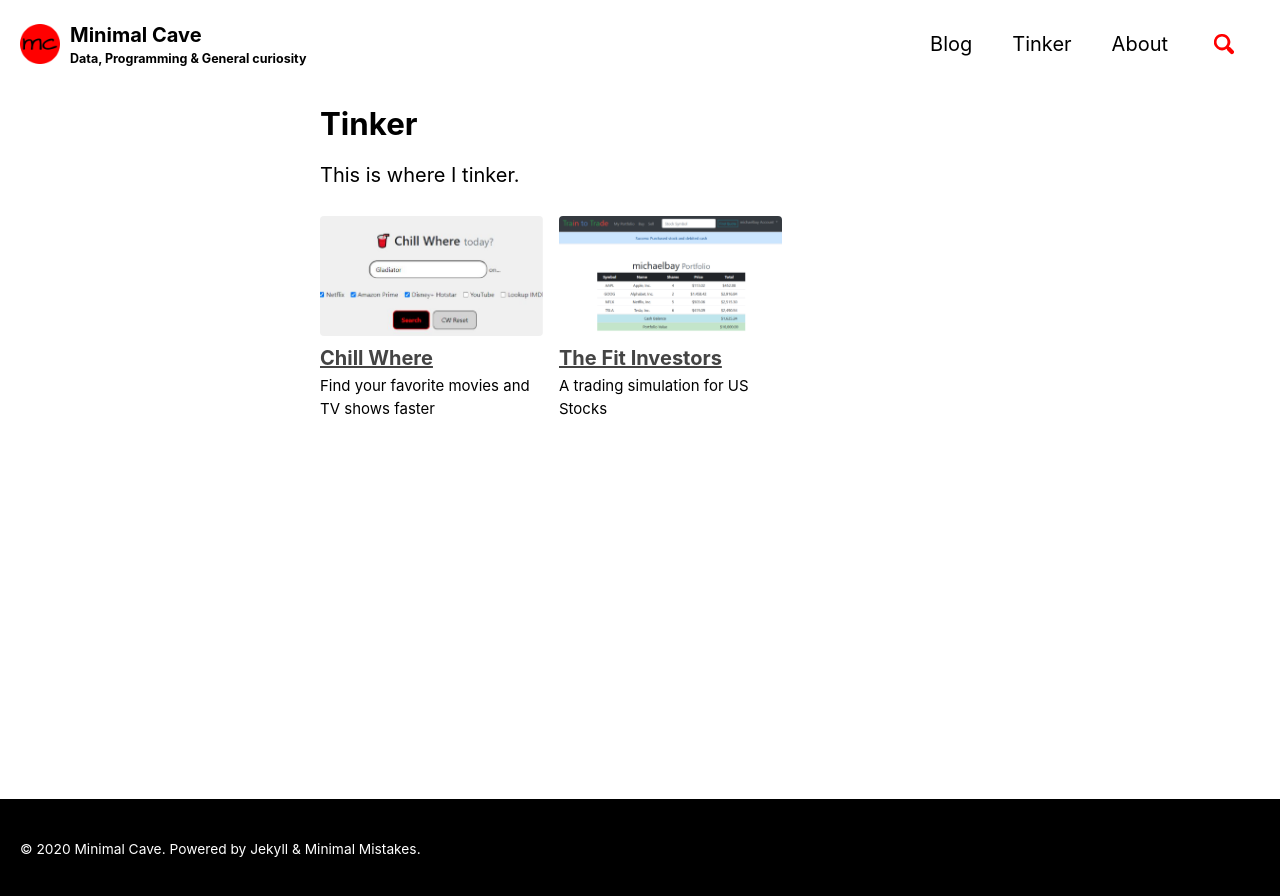
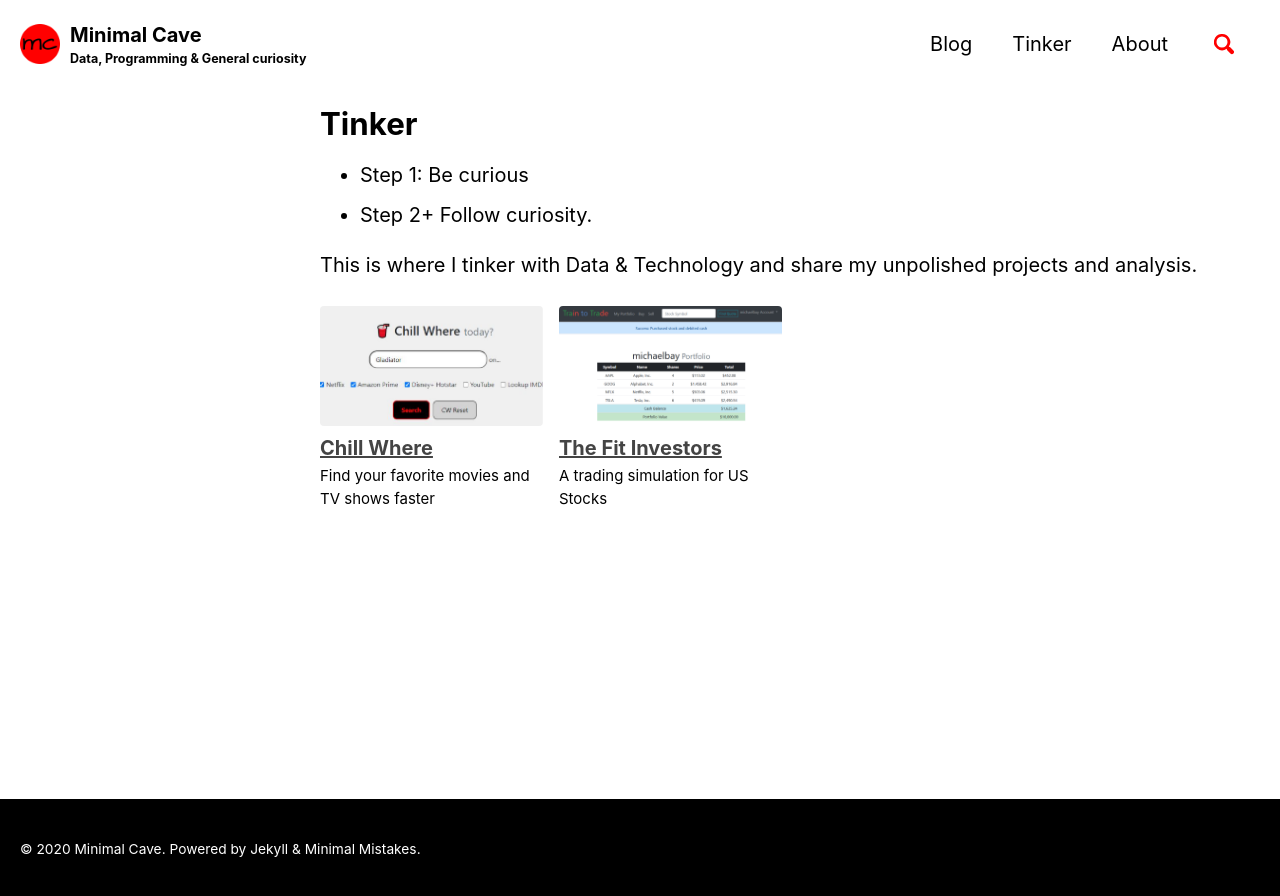
Before and after one commit to anilgeorge04/anilgeorge04.github.io, a Jekyll site: the page built from _pages/tinker.md, in a window 1280 px wide. Shown: the top 896 px of the page. Built offline with Jekyll 4.4.1, drawn with Linux system fonts in a browser that asks for light colours; cached includes are drawn as plain includes.

Commit message:
update tinker & index content

```diff
--- a/_pages/tinker.md
+++ b/_pages/tinker.md
@@ -7,6 +7,9 @@ entries_layout: grid
 classes: wide
 author_profile: false
 ---
-This is where I tinker.
+- Step 1: Be curious
+- Step 2+ Follow curiosity.
+
+This is where I tinker with Data & Technology and share my unpolished projects and analysis.
 
 <!-- [Categories](/tinker/categories/) -->
```
Also changed, not shown: index.md (+2 -1 lines).
